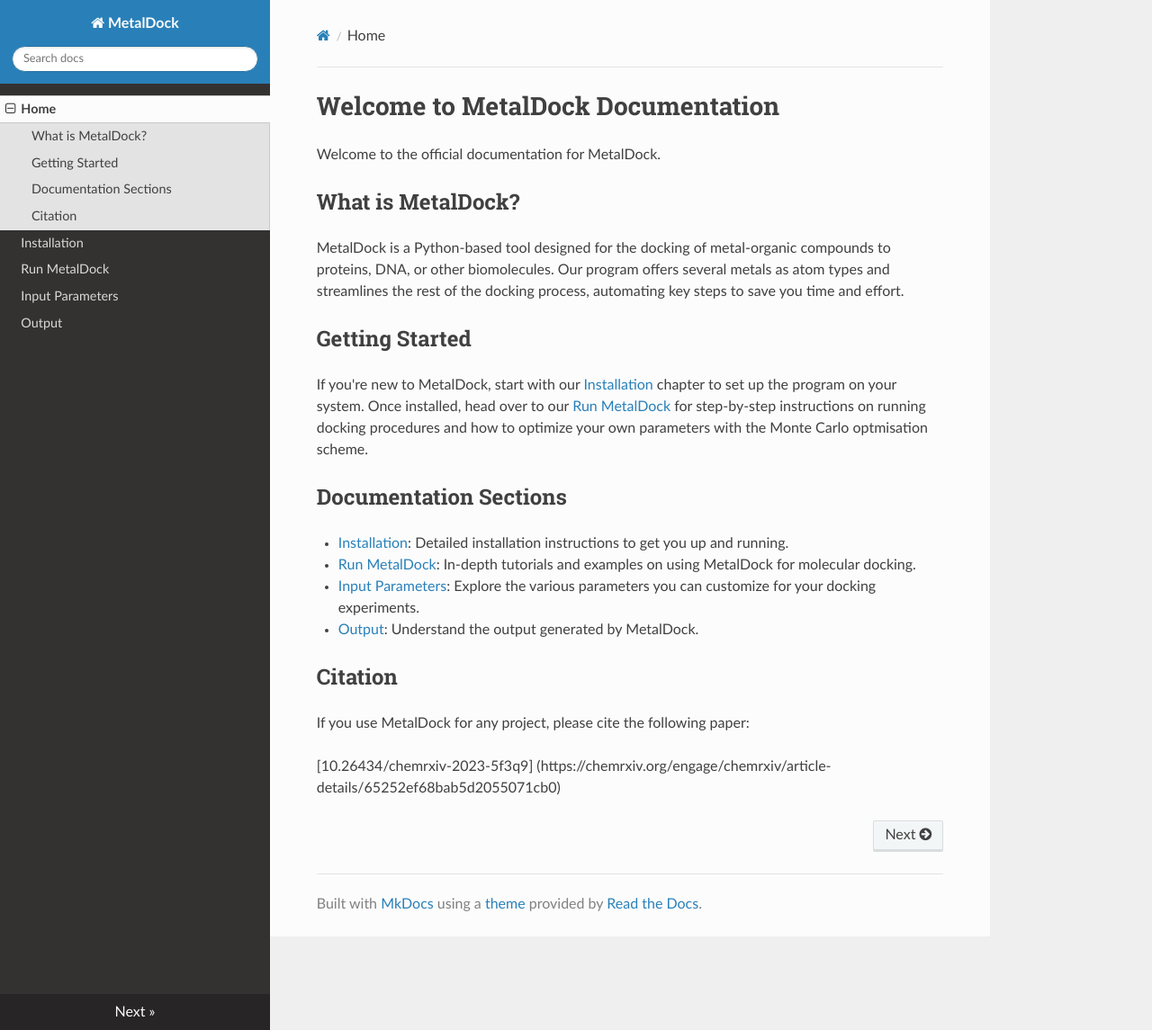
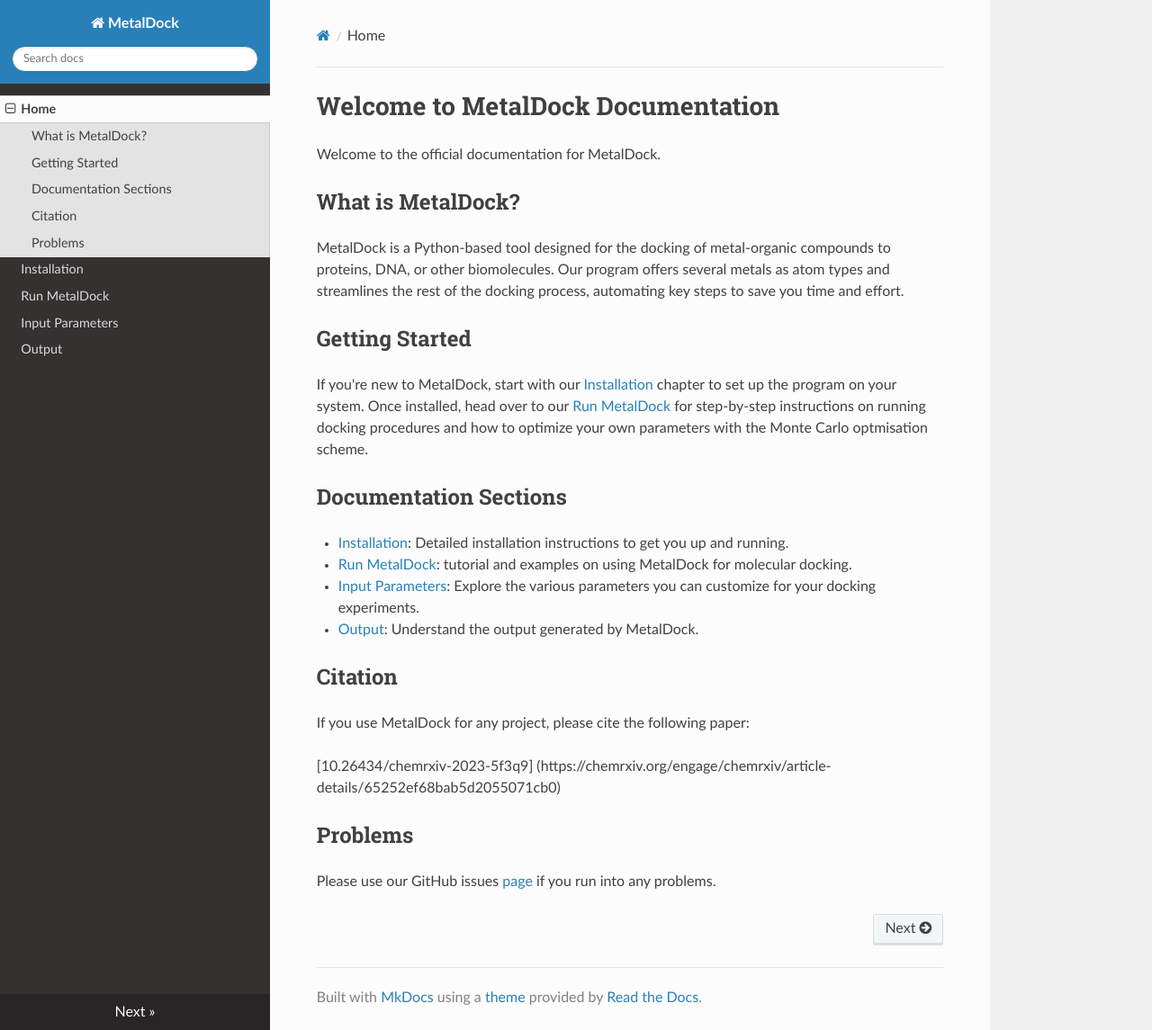
Before and after one commit to MatthijsHak/MetalDock, an MkDocs documentation site: the page built from docs/docs/index.md, in a window 1280 px wide and 1145 px high. Shown: the whole window at 90% size. Built offline with MkDocs 1.6.1, drawn with Linux system fonts in a browser that asks for light colours; nearby versions of some CDN libraries.

Commit message:
updated docs

```diff
--- a/docs/docs/index.md
+++ b/docs/docs/index.md
@@ -13,7 +13,7 @@ If you're new to MetalDock, start with our [Installation](installation.md) chapt
 ## Documentation Sections
 
 - [Installation](installation.md): Detailed installation instructions to get you up and running.
-- [Run MetalDock](run.md): In-depth tutorials and examples on using MetalDock for molecular docking.
+- [Run MetalDock](run.md): tutorial and examples on using MetalDock for molecular docking.
 - [Input Parameters](input_parameters.md): Explore the various parameters you can customize for your docking experiments.
 - [Output](output.md): Understand the output generated by MetalDock.
 
@@ -23,3 +23,7 @@ If you're new to MetalDock, start with our [Installation](installation.md) chapt
 If you use MetalDock for any project, please cite the following paper:
 
 [10.26434/chemrxiv-2023-5f3q9] (https://chemrxiv.org/engage/chemrxiv/article-details/65252ef68bab5d2055071cb0)
+
+## Problems
+
+Please use our GitHub issues [page](https://github.com/MatthijsHak/MetalDock/issues) if you run into any problems.
```
